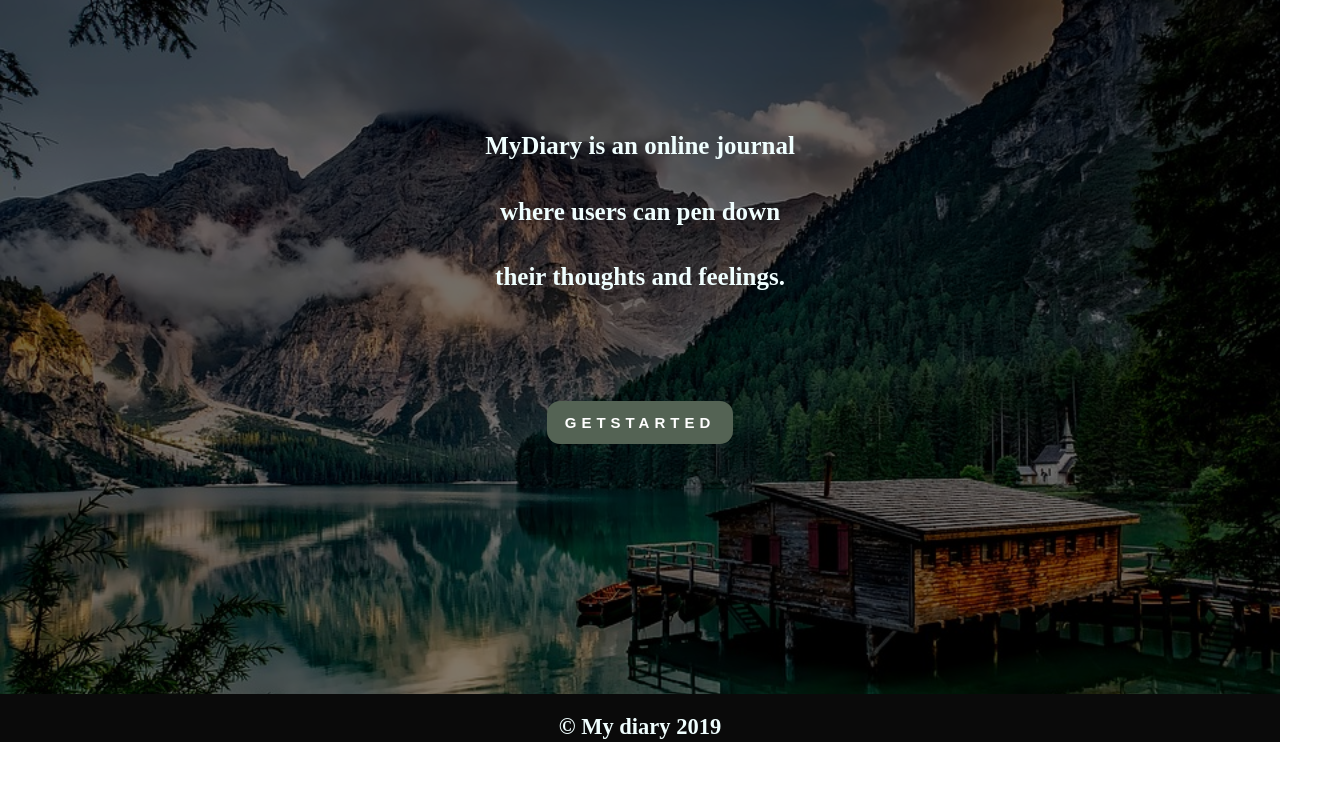
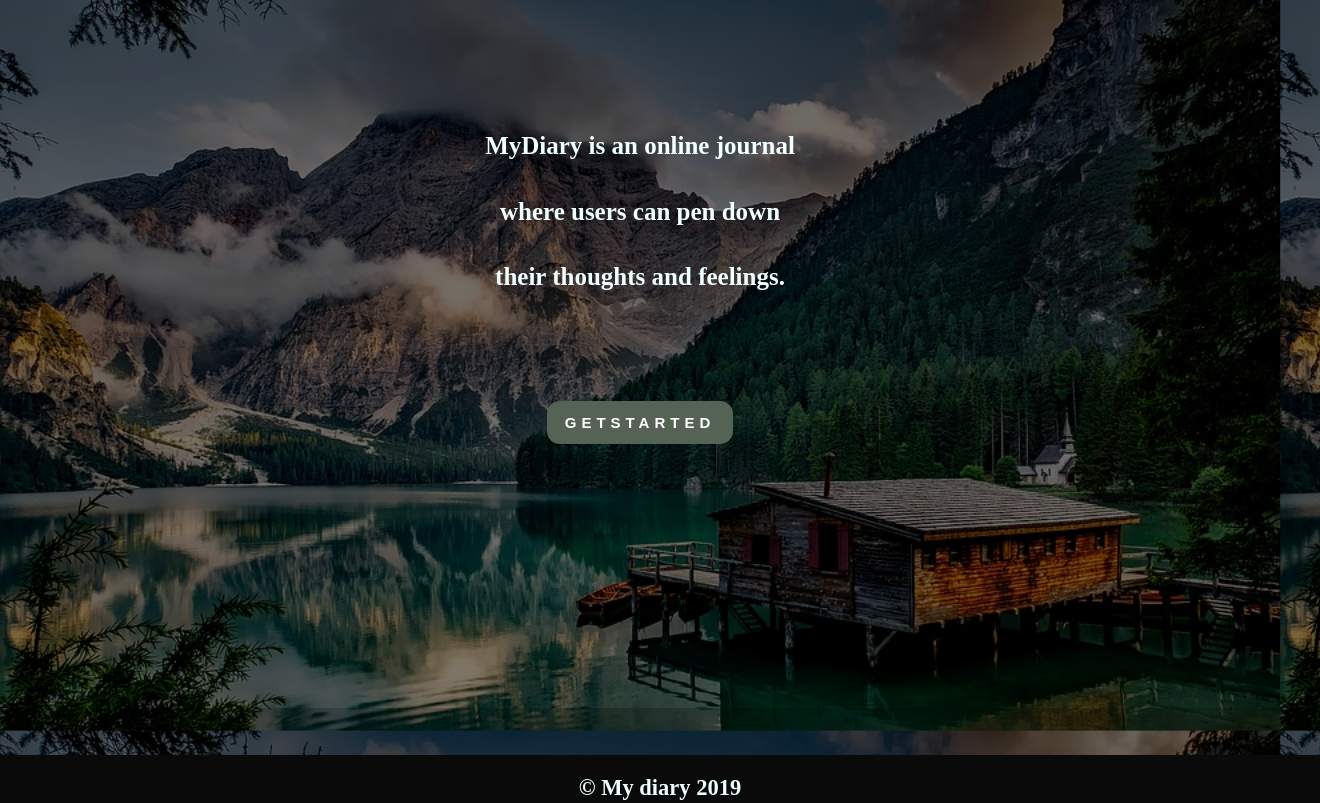
Before and after one commit to Claudinee11/MyDiary, a website: page UI/html/index.html in a window 1280 px wide. Shown: the part 92-895 px from the top of the page, 1320 px wide, since content can reach past the window. Before the commit the page ends 834 px from the top, so only its background shows below. Drawn offline with Linux system fonts and the light colour scheme.

Commit message:
fixed a footer feedback from LFA [Finishes #169445596]

```diff
--- a/UI/CSS/setting.css
+++ b/UI/CSS/setting.css
@@ -60,7 +60,7 @@ text-align: center;
     margin: 0px 28% 0px 16%;
     height: 85vh;
 
-
+}
 .buttons input[type=text],input[type=password]{
     height: 4vh;
     margin: 8px;
--- a/UI/CSS/style.css
+++ b/UI/CSS/style.css
@@ -2,7 +2,7 @@
     margin: 0 ;
     padding: 0 ;
 }
-body{
+ html, body{
     font-family: 'Times New Roman', Times, serif;
     background-image:linear-gradient( rgba( 0, 0, 0, 0.6 ), rgba(0, 0, 0, 0.5)), url("../assets/italy-1587287_960_720.jpg");
     background-size: cover;
@@ -41,6 +41,7 @@ body{
 
 }
 .myDiary{
+
     margin-left: auto;
     margin-right: auto;
      margin-top: 150px;
@@ -63,6 +64,7 @@ body{
     margin-right: auto;
     border-radius: 13px;
     margin-bottom: 150px;
+
 
 }
 .welcome a:hover{
@@ -256,8 +258,9 @@ color: white;
         background-color:rgb(10, 10, 10);
         padding: 20px;
         color:azure;
-    position: flex;
-
+        position: absolute;
+        width: 100%;
+       bottom:-95px;
         height: 1vh;
         font-size: 15px;
         text-align: center;
```
Lines whose indentation alone changed are shown as unchanged.
